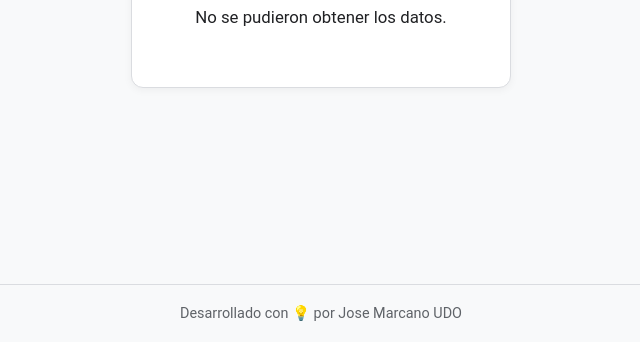
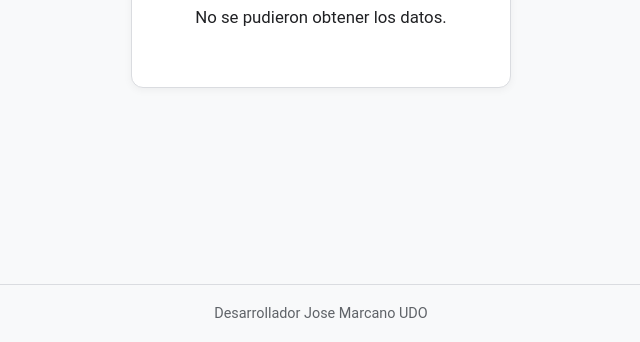
Before and after one commit to jose111/mq135-iot, a plain HTML site: page index.html in a window 1280 px wide. Shown: the part 458-800 px from the top of the page, without its empty margins (319-959 px from the left). Drawn offline with Linux system fonts and the light colour scheme; no server answers.

Commit message:
Fix HTML structure and update footer text

```diff
--- a/index.html
+++ b/index.html
@@ -22,7 +22,7 @@
   </main>
 
   <footer>
-    <p>Desarrollado con 💡 por Jose Marcano UDO</p>
+    <p>Desarrollador Jose Marcano UDO</p>
   </footer>
 
   <script src="script.js"></script>
```
